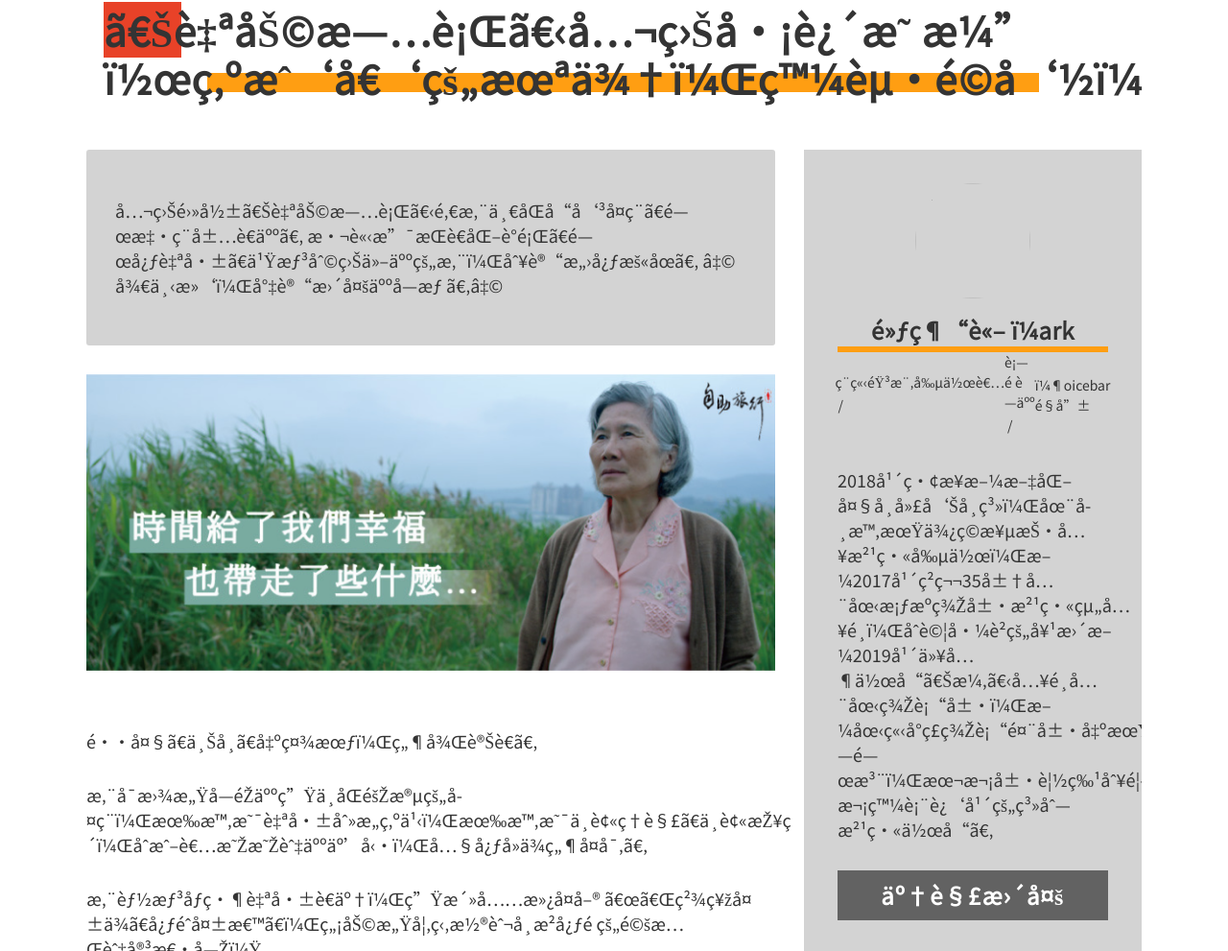
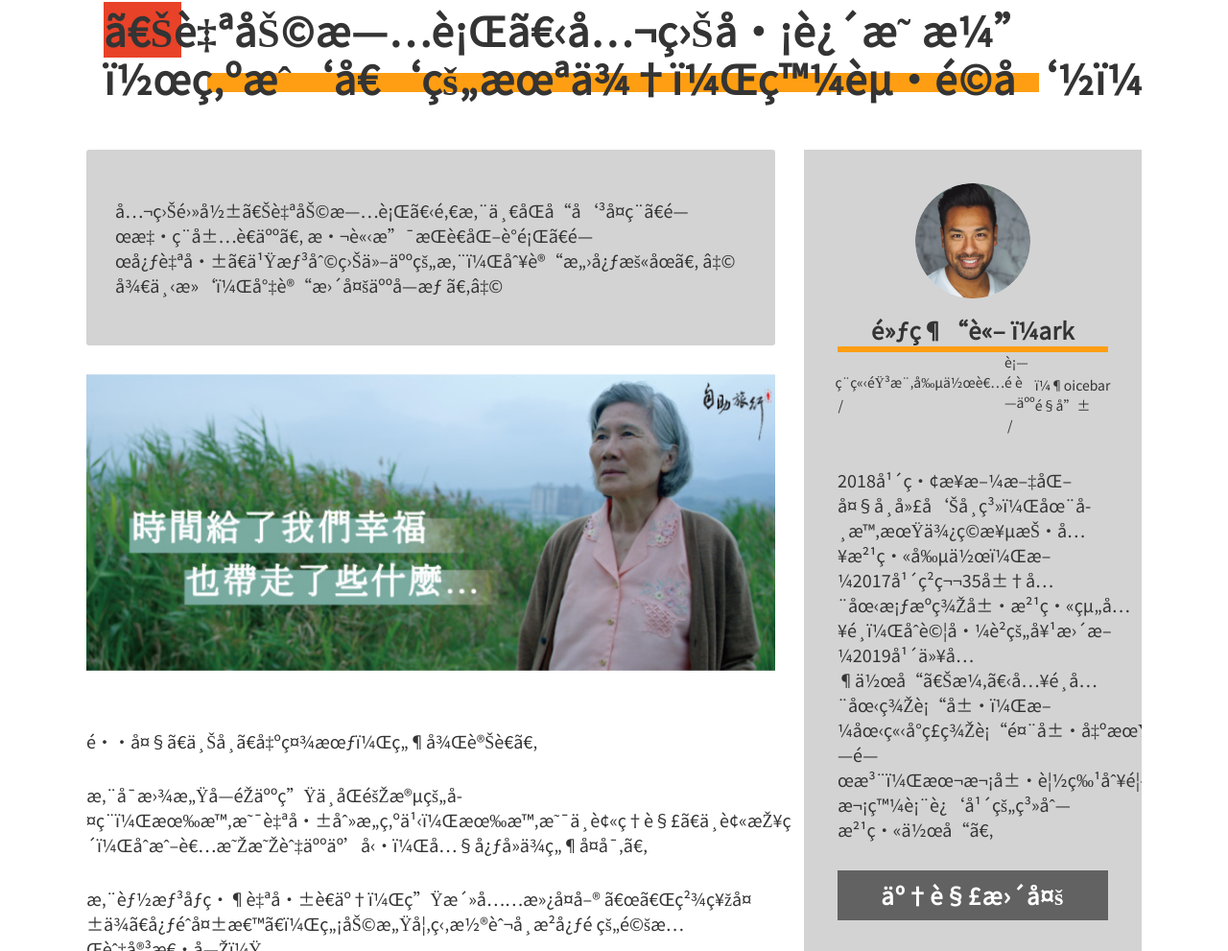
Before and after one commit to myiaj/hands.site, a plain HTML site: page article.html in a window 1280 px wide. Shown: the part 828-1819 px from the top of the page at 96% size. Drawn offline with Linux system fonts and the light colour scheme; the site is published under a folder, as on GitHub Pages, so addresses that start at the root find nothing.

Commit message:
second-draft minor change

```diff
--- a/article.html
+++ b/article.html
@@ -83,7 +83,7 @@
                         <div class="artist">
                             <div class="artist-top">
                                 <figure class="flex flex-center">
-                                    <img src="/assets/images/artist.png" alt="">
+                                    <img src="./assets/images/artist.png" alt="">
                                 </figure>
                                 <h5 class="artist-name text-center border-bt border-primary">黃經論 Ｍark</h5>
                                 <ul class="artist-type list-divider">
```
